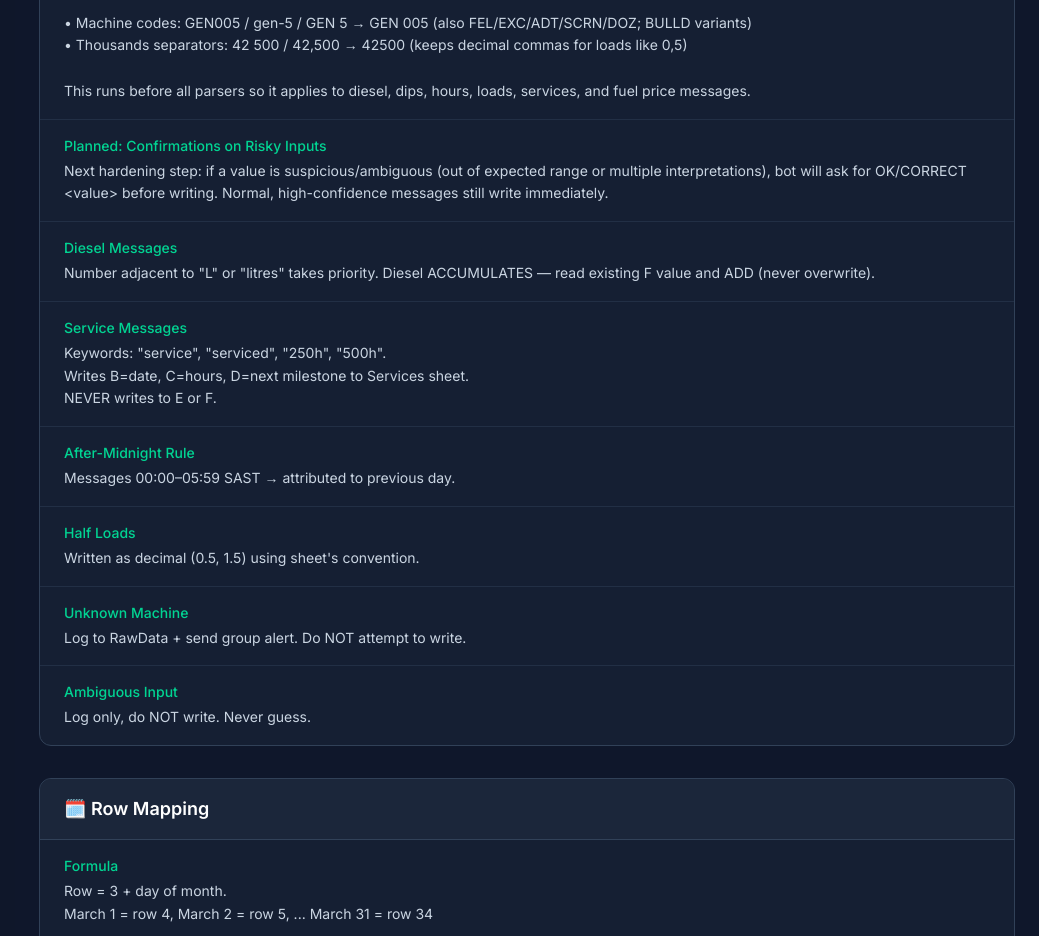
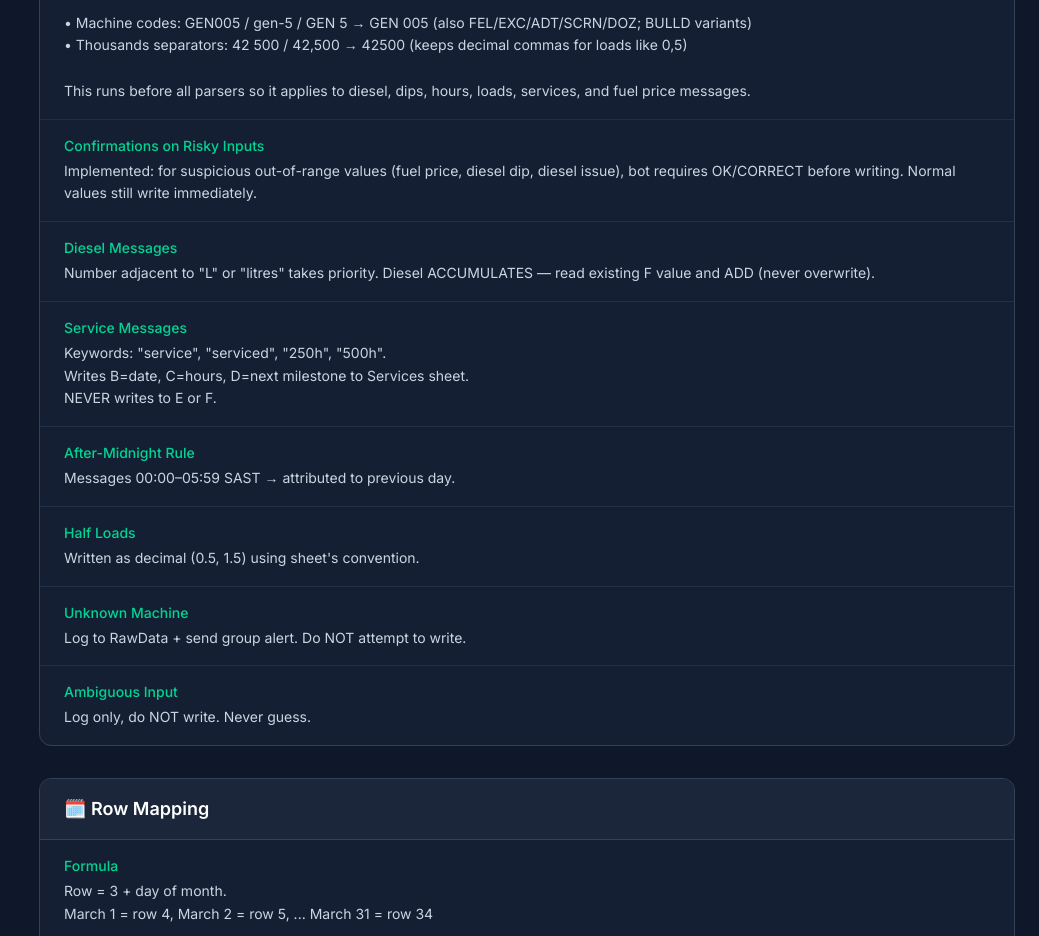
Before and after one commit to Highlander89/Clear-Sun-Site, a Next.js app: page /logic in a window 1280 px wide. Shown: the part 1200-2136 px from the top of the page, without its empty margins (241-1280 px from the left). Built offline with nearby package versions, Linux system fonts and the light colour scheme.

Commit message:
docs(logic): mark risky-input confirmations as implemented

```diff
--- a/app/logic/page.tsx
+++ b/app/logic/page.tsx
@@ -26,8 +26,8 @@ const sections = [
         detail: "Before parsing, text is normalized to reduce human formatting errors. Implemented in production bot:\n\n• Machine codes: GEN005 / gen-5 / GEN 5 → GEN 005 (also FEL/EXC/ADT/SCRN/DOZ; BULLD variants)\n• Thousands separators: 42 500 / 42,500 → 42500 (keeps decimal commas for loads like 0,5)\n\nThis runs before all parsers so it applies to diesel, dips, hours, loads, services, and fuel price messages."
       },
       {
-        label: "Planned: Confirmations on Risky Inputs",
-        detail: "Next hardening step: if a value is suspicious/ambiguous (out of expected range or multiple interpretations), bot will ask for OK/CORRECT <value> before writing. Normal, high-confidence messages still write immediately."
+        label: "Confirmations on Risky Inputs",
+        detail: "Implemented: for suspicious out-of-range values (fuel price, diesel dip, diesel issue), bot requires OK/CORRECT before writing. Normal values still write immediately."
       },
       { label: "Diesel Messages", detail: "Number adjacent to \"L\" or \"litres\" takes priority. Diesel ACCUMULATES — read existing F value and ADD (never overwrite)." },
       { label: "Service Messages", detail: "Keywords: \"service\", \"serviced\", \"250h\", \"500h\".\nWrites B=date, C=hours, D=next milestone to Services sheet.\nNEVER writes to E or F." },
```
